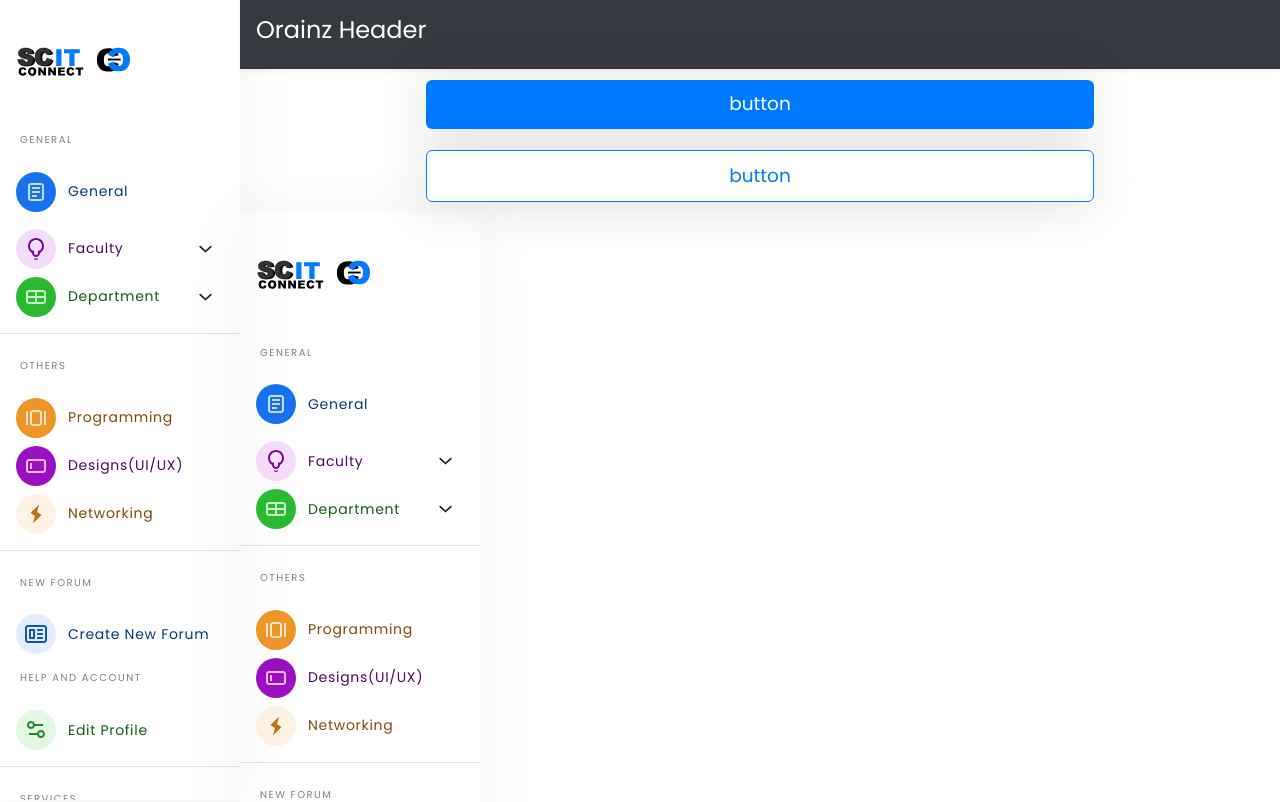
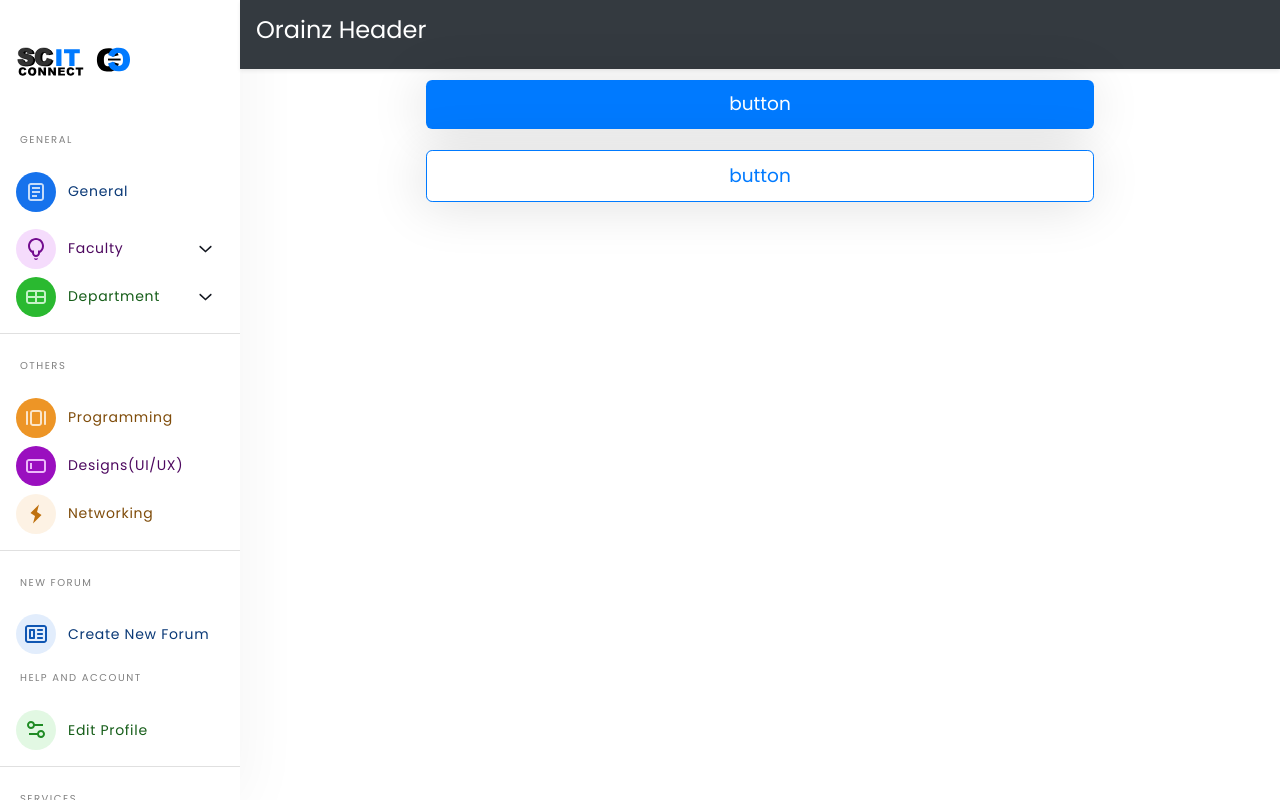
Before and after one commit to nonicalx/scit, a React (Create React App) app: page / in a window 1280 px wide. Shown: the top 802 px of the page. Built offline with nearby package versions, Linux system fonts and the light colour scheme.

Commit message:
refactor: remove Navigator from appComponents

```diff
--- a/src/pages/appComponents/AppComponents.js
+++ b/src/pages/appComponents/AppComponents.js
@@ -8,7 +8,6 @@ const AppComponents = () => {
         <Button content="button" type="primary" />
         <Button content="button" type="secondary" />
       </div>
-      <Navigator />
     </div>
   );
 };
```
